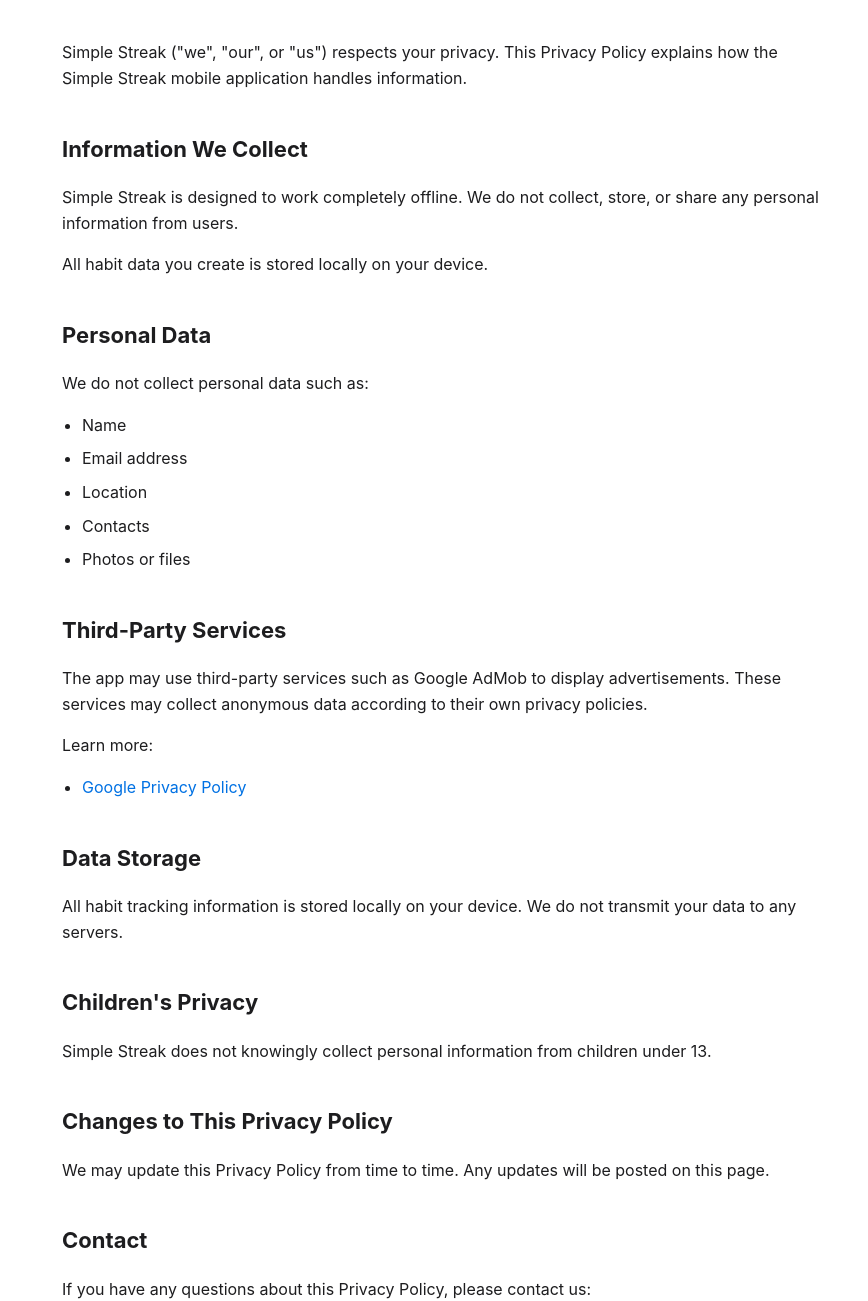
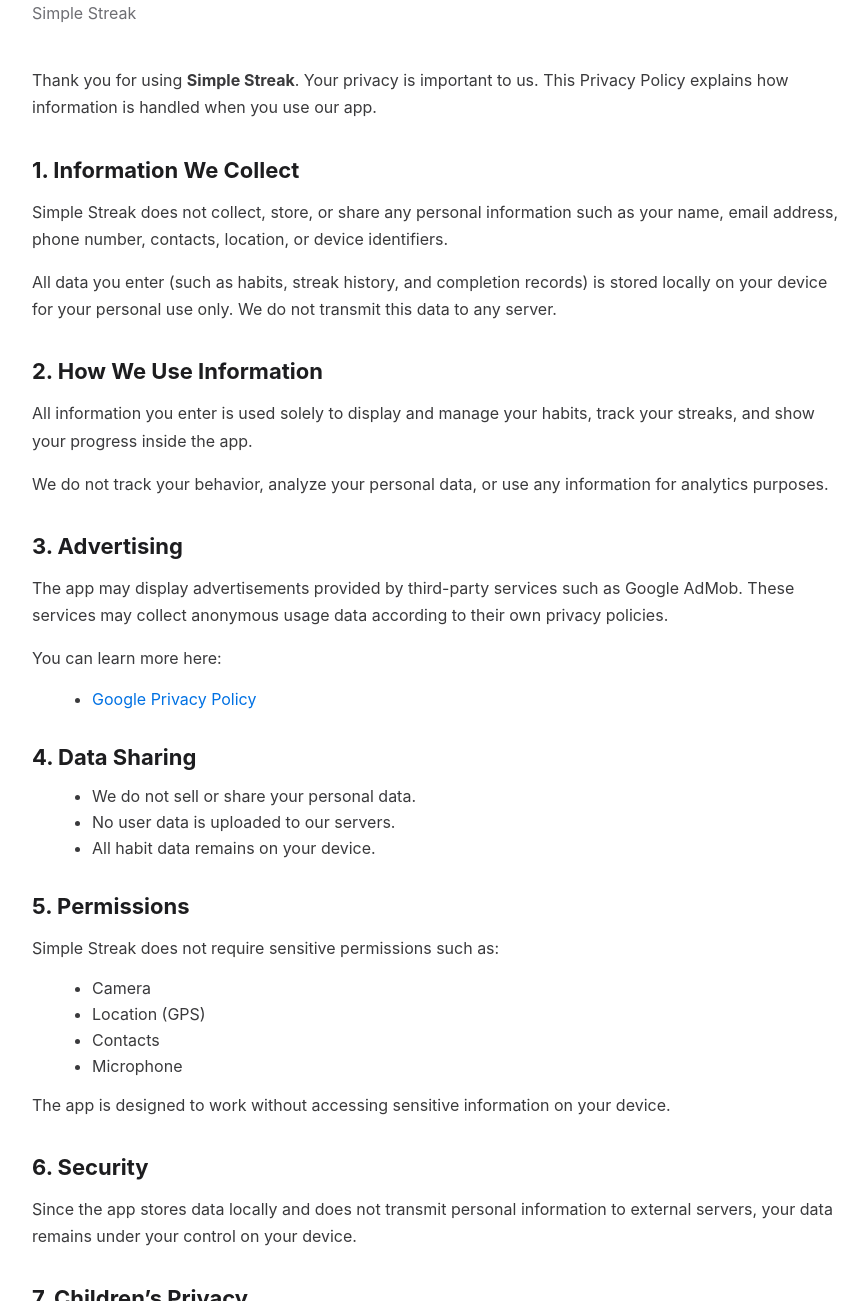
Before and after one commit to appbridgevietnam/appbridgevietnam.github.io, a plain HTML site: page policy/simple-streak-policy.html in a window 1280 px wide. Shown: the part 184-1485 px from the top of the page, without its empty margins (198-1066 px from the left). Drawn offline with Linux system fonts and the light colour scheme.

Commit message:
Update simple-streak-policy.html

```diff
--- a/policy/simple-streak-policy.html
+++ b/policy/simple-streak-policy.html
@@ -3,73 +3,59 @@
 <head>
 <meta charset="UTF-8">
 <meta name="viewport" content="width=device-width, initial-scale=1.0">
-
-<title>Privacy Policy - Simple Streak</title>
+<title>Privacy Policy – Simple Streak</title>
 
 <style>
 
-:root{
-    --text:#1d1d1f;
-    --sub:#6e6e73;
-    --bg:#ffffff;
-    --line:#e5e5e7;
-    --link:#0071e3;
-}
-
-@media (prefers-color-scheme: dark){
-:root{
-    --text:#f5f5f7;
-    --sub:#a1a1a6;
-    --bg:#000000;
-    --line:#2c2c2e;
-    --link:#2997ff;
-}
-}
-
 body{
     margin:0;
-    font-family:-apple-system,BlinkMacSystemFont,"SF Pro Text","Helvetica Neue",Arial,sans-serif;
-    background:var(--bg);
-    color:var(--text);
-    line-height:1.6;
+    background:#f5f5f7;
+    font-family:-apple-system,BlinkMacSystemFont,"Segoe UI",Roboto,Helvetica,Arial,sans-serif;
+    color:#1d1d1f;
 }
 
 .container{
-    max-width:760px;
-    margin:auto;
-    padding:60px 24px;
+    max-width:820px;
+    margin:60px auto;
+    padding:40px;
+    background:white;
+    border-radius:16px;
+    box-shadow:0 4px 20px rgba(0,0,0,0.05);
 }
 
 h1{
-    font-size:40px;
-    font-weight:600;
-    margin-bottom:8px;
+    font-size:36px;
+    font-weight:700;
+    margin-bottom:10px;
 }
 
-.last-updated{
-    color:var(--sub);
+.subtitle{
+    color:#6e6e73;
     margin-bottom:40px;
 }
 
 h2{
     font-size:22px;
-    margin-top:40px;
+    margin-top:35px;
+    margin-bottom:10px;
 }
 
 p{
-    color:var(--text);
+    color:#3a3a3c;
+    line-height:1.7;
 }
 
 ul{
-    padding-left:20px;
+    margin-left:20px;
+    color:#3a3a3c;
 }
 
 li{
-    margin:8px 0;
+    margin:6px 0;
 }
 
 a{
-    color:var(--link);
+    color:#0071e3;
     text-decoration:none;
 }
 
@@ -77,12 +63,25 @@
     text-decoration:underline;
 }
 
-.footer{
-    margin-top:60px;
+footer{
+    margin-top:50px;
     padding-top:20px;
-    border-top:1px solid var(--line);
-    color:var(--sub);
+    border-top:1px solid #e5e5e7;
+    color:#6e6e73;
     font-size:14px;
+}
+
+@media (max-width:768px){
+
+.container{
+    margin:20px;
+    padding:30px;
+}
+
+h1{
+    font-size:28px;
+}
+
 }
 
 </style>
@@ -93,47 +92,47 @@
 <div class="container">
 
 <h1>Privacy Policy</h1>
-<div class="last-updated">Last updated: March 7, 2026</div>
+<p class="subtitle">Simple Streak</p>
 
 <p>
-Simple Streak ("we", "our", or "us") respects your privacy.
-This Privacy Policy explains how the Simple Streak mobile application handles information.
+Thank you for using <strong>Simple Streak</strong>. Your privacy is important to us.
+This Privacy Policy explains how information is handled when you use our app.
 </p>
 
-<h2>Information We Collect</h2>
+<h2>1. Information We Collect</h2>
 
 <p>
-Simple Streak is designed to work completely offline.
-We do not collect, store, or share any personal information from users.
+Simple Streak does not collect, store, or share any personal information such as your name,
+email address, phone number, contacts, location, or device identifiers.
 </p>
 
 <p>
-All habit data you create is stored locally on your device.
+All data you enter (such as habits, streak history, and completion records)
+is stored locally on your device for your personal use only. We do not transmit
+this data to any server.
 </p>
 
-<h2>Personal Data</h2>
+<h2>2. How We Use Information</h2>
 
 <p>
-We do not collect personal data such as:
-</p>
-
-<ul>
-<li>Name</li>
-<li>Email address</li>
-<li>Location</li>
-<li>Contacts</li>
-<li>Photos or files</li>
-</ul>
-
-<h2>Third-Party Services</h2>
-
-<p>
-The app may use third-party services such as Google AdMob to display advertisements.
-These services may collect anonymous data according to their own privacy policies.
+All information you enter is used solely to display and manage your habits,
+track your streaks, and show your progress inside the app.
 </p>
 
 <p>
-Learn more:
+We do not track your behavior, analyze your personal data, or use any information
+for analytics purposes.
+</p>
+
+<h2>3. Advertising</h2>
+
+<p>
+The app may display advertisements provided by third-party services such as Google AdMob.
+These services may collect anonymous usage data according to their own privacy policies.
+</p>
+
+<p>
+You can learn more here:
 </p>
 
 <ul>
@@ -144,41 +143,66 @@
 </li>
 </ul>
 
-<h2>Data Storage</h2>
+<h2>4. Data Sharing</h2>
+
+<ul>
+<li>We do not sell or share your personal data.</li>
+<li>No user data is uploaded to our servers.</li>
+<li>All habit data remains on your device.</li>
+</ul>
+
+<h2>5. Permissions</h2>
 
 <p>
-All habit tracking information is stored locally on your device.
-We do not transmit your data to any servers.
+Simple Streak does not require sensitive permissions such as:
 </p>
 
-<h2>Children's Privacy</h2>
+<ul>
+<li>Camera</li>
+<li>Location (GPS)</li>
+<li>Contacts</li>
+<li>Microphone</li>
+</ul>
+
+<p>
+The app is designed to work without accessing sensitive information on your device.
+</p>
+
+<h2>6. Security</h2>
+
+<p>
+Since the app stores data locally and does not transmit personal information
+to external servers, your data remains under your control on your device.
+</p>
+
+<h2>7. Children’s Privacy</h2>
 
 <p>
 Simple Streak does not knowingly collect personal information from children under 13.
+The app is safe to use for users of all ages.
 </p>
 
-<h2>Changes to This Privacy Policy</h2>
+<h2>8. Changes to This Policy</h2>
 
 <p>
 We may update this Privacy Policy from time to time.
-Any updates will be posted on this page.
+Any changes will be published on this page with an updated date.
 </p>
 
-<h2>Contact</h2>
+<h2>9. Contact</h2>
 
 <p>
-If you have any questions about this Privacy Policy, please contact us:
+If you have any questions about this Privacy Policy,
+please contact us:
 </p>
 
 <p>
-<a href="mailto:simple.streak.app@gmail.com">
-appbridgevietnam@gmail.com
-</a>
+Email: <a href="mailto:appbridgevietnam@gmail.com">appbridgevietnam@gmail.com</a>
 </p>
 
-<div class="footer">
-© 2026 Simple Streak. All rights reserved.
-</div>
+<footer>
+Last updated: March 2026
+</footer>
 
 </div>
 
```
